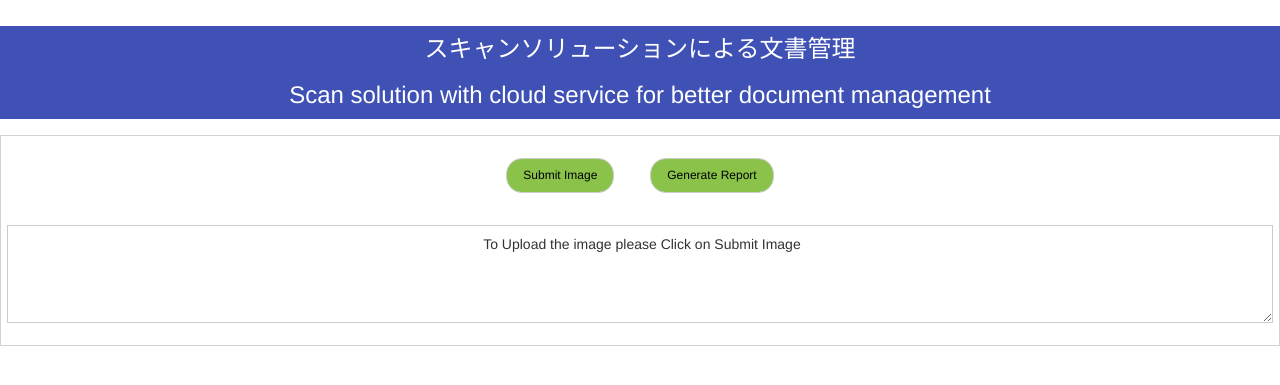
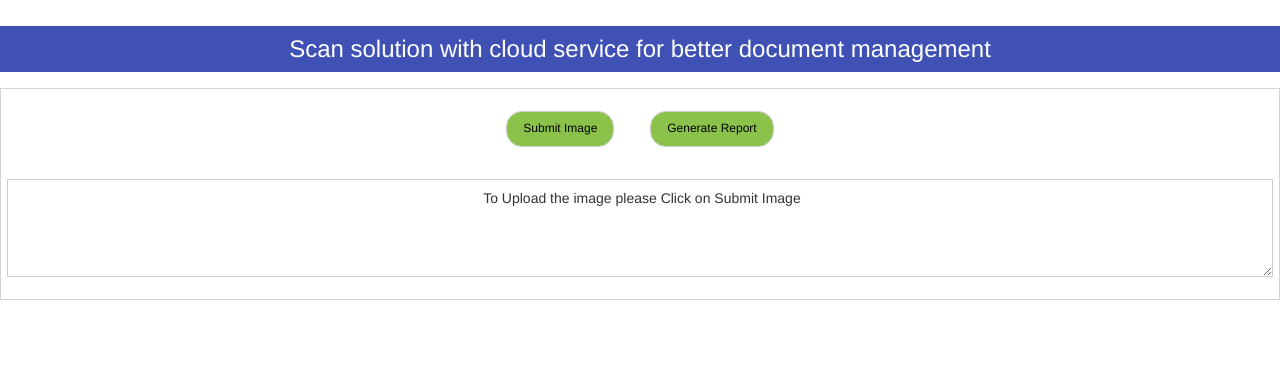
Before and after one commit to SecEveryday/FlaskApp, a Flask app: page / in a window 1280 px wide. Shown: the top 385 px of the page. Run offline with Flask 2, Linux system fonts and the light colour scheme; some libraries are stand-ins or nearby versions.

Commit message:
Name Change 3

```diff
--- a/templates/new_test.html
+++ b/templates/new_test.html
@@ -62,8 +62,7 @@ Scan solution with cloud service for better document management</title>
 	<div class="w3-center">
 		<div class="w3-center w3-indigo">
 			<div class="w3-center">
-				<h6 class="w3-center w3-xlarge w3-show-inline-block">スキャンソリューションによる文書管理</h6></br>
-<h6 class="w3-center w3-xlarge w3-show-inline-block">Scan solution with cloud service for better document management</h6>
+				<h6 class="w3-center w3-xlarge w3-show-inline-block">Scan solution with cloud service for better document management</h6>
 			</div>
 		</div>
     <div class="w3-center">
```
